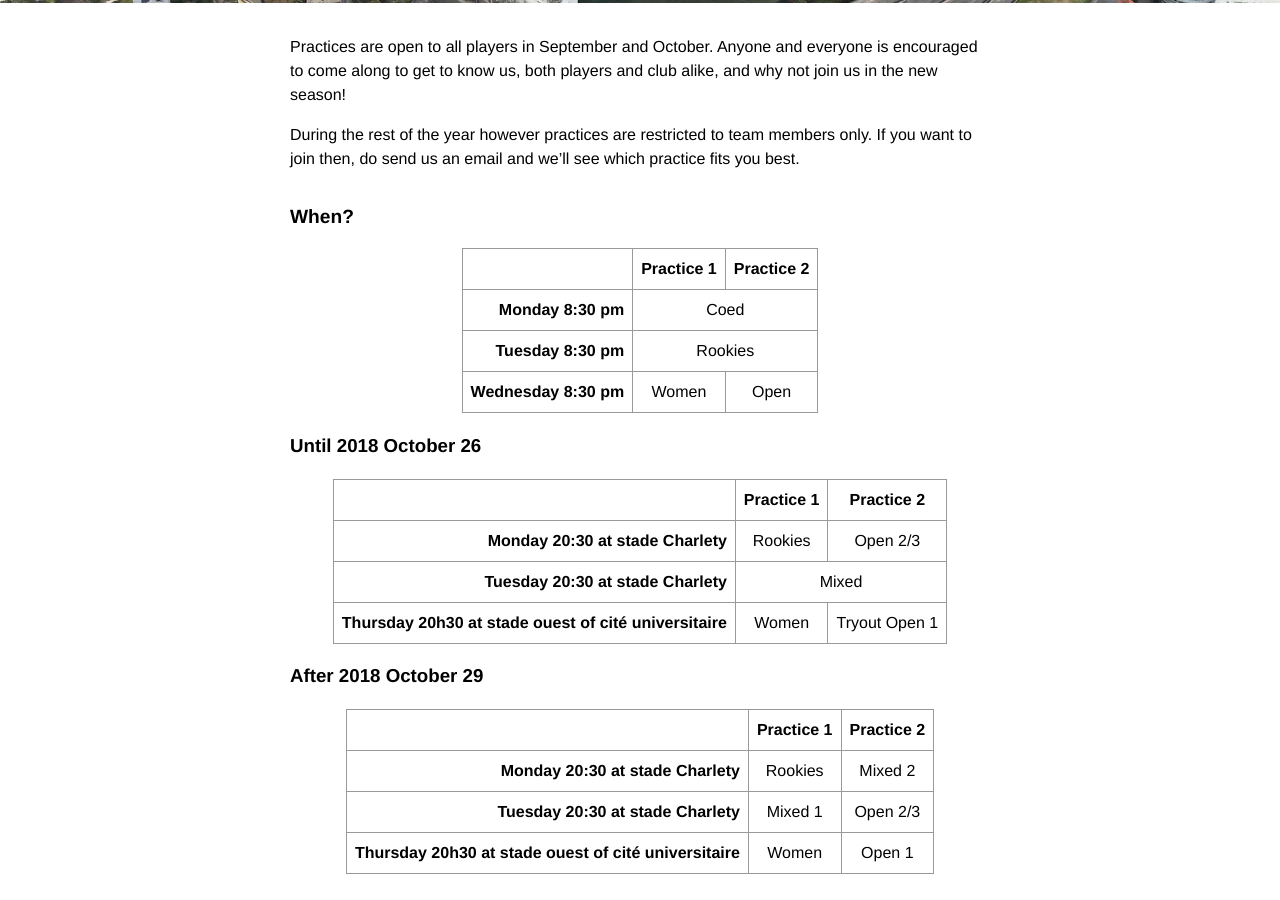
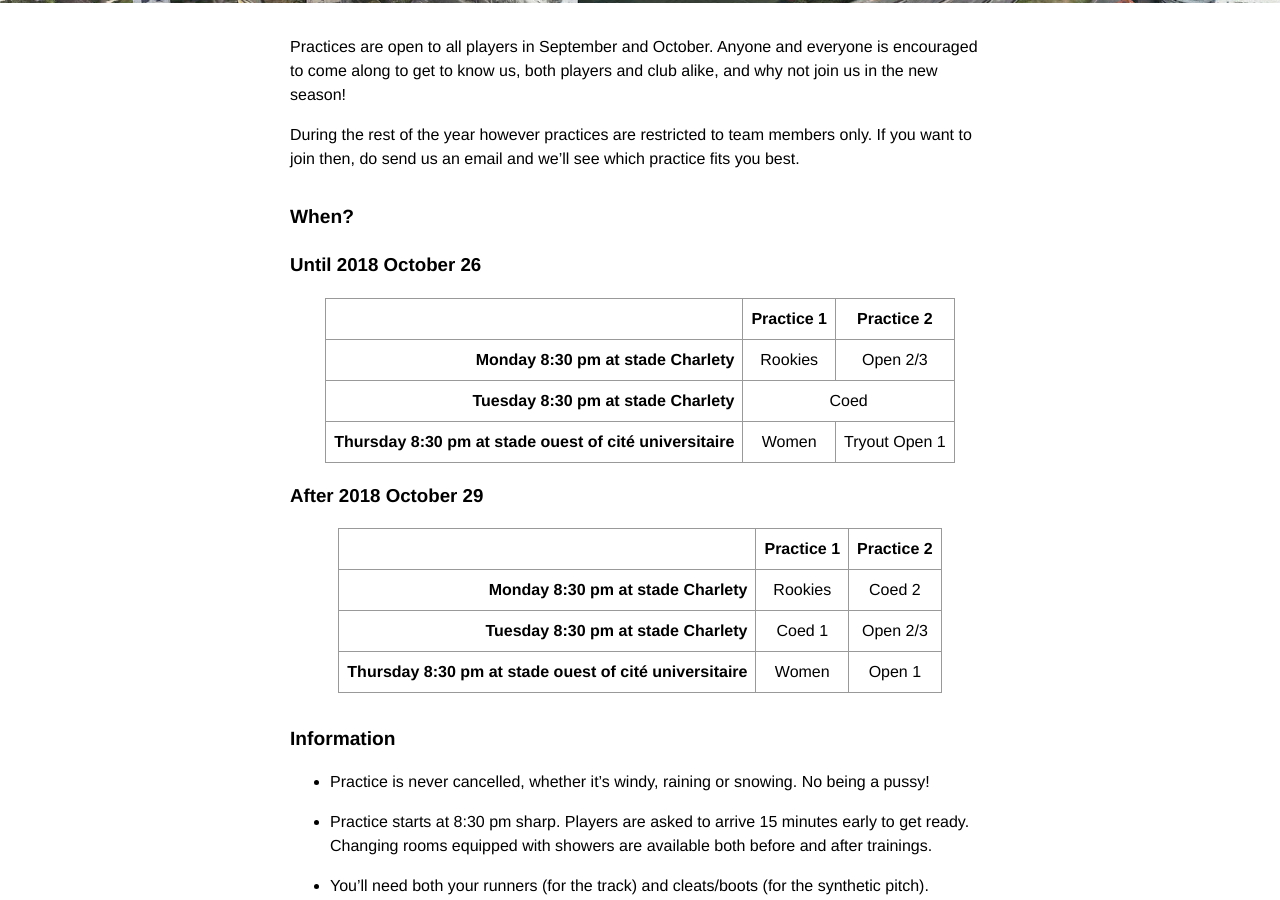
Before and after one commit to ahouhpuc/ahouhpuc.github.io, a Jekyll site: the page built from practices.markdown, in a window 1280 px wide and 900 px high, scrolled down 518 px. Built offline with Jekyll 4.4.1, drawn with Linux system fonts in a browser that asks for light colours.

Commit message:
modifs demandees par alice et papa

```diff
--- a/en.html
+++ b/en.html
@@ -13,6 +13,6 @@ cover:
 
 <p class="join-us"><a class="join-us" href="practices.html">Join us!</a></p>
 
-You can also like our <a href="https://www.facebook.com/ahouhpuc/">Facebook page</a> (mainly in french).
+You can also like our Facebook page (mainly in french):
 <br/>
 <div class="fb-like-box" data-href="https://www.facebook.com/ahouhpuc" data-colorscheme="light" data-show-faces="false" data-header="false" data-stream="false" data-show-border="false"></div>
--- a/fr.html
+++ b/fr.html
@@ -12,7 +12,7 @@ cover:
 
 <p class="join-us"><a class="join-us" href="entraînements.html">Rejoins-nous !</a></p>
 
-Tu peux également t'abonner à notre <a href="https://www.facebook.com/ahouhpuc/">page Facebook</a>
+Tu peux également t'abonner à notre page Facebook :
 <br/>
 <div class="fb-like-box" data-href="https://www.facebook.com/ahouhpuc" data-colorscheme="light" data-show-faces="false" data-header="false" data-stream="false" data-show-border="false"></div>
 
--- a/inscription.html
+++ b/inscription.html
@@ -36,7 +36,7 @@ description: Les inscriptions au Ah Ouh Puc sont ouvertes en début de saison en
 
 <h2>Procédure d'inscription</h2>
 
-<p>Remplis ce <a href="https://docs.google.com/forms/d/e/1FAIpQLSfHWBS4vwVyQj9FQSJvgxypfVa8uZWwI2TKVcXvI6l1U3SS9w/viewform?usp=sf_link">formulaire en ligne</a>.</p>
+<p>Remplis ce <a target="_blank" href="https://docs.google.com/forms/d/e/1FAIpQLSe7K4Zi6nkrGKY2V6JAXCZ0u37lcdg9FUtPoEjI5xN5jd0NkA/viewform?usp=sf_link">formulaire en ligne</a>.</p>
 <!--à envoyer par mail avec une photo au format JPEG à <span id="obf"><script>document.getElementById("obf").innerHTML="<n uers=\"znvygb:vafpevcgvba@nubhuchp.se\" >vafpevcgvba@nubhuchp.se</n>".replace(/[a-zA-Z]/g,function(c){return String.fromCharCode((c<="Z"?90:122)>=(c=c.charCodeAt(0)+13)?c:c-26);});document.body.appendChild(eo);</script></span>.</p>-->
 
 <p>Apporte à l'entraînement une enveloppe avec les documents suivants :</p>
--- a/practices.markdown
+++ b/practices.markdown
@@ -14,26 +14,6 @@ During the rest of the year however practices are restricted to team members onl
 
 ## When?
 
-<table>
-  <tr>
-    <td></td>
-    <td>Practice 1</td>
-    <td>Practice 2</td>
-  </tr>
-  <tr>
-    <td>Monday 8:30 pm</td>
-    <td colspan="2">Coed</td>
-  </tr>
-  <tr>
-    <td>Tuesday 8:30 pm</td>
-    <td colspan="2">Rookies</td>
-  </tr>
-  <tr>
-    <td>Wednesday 8:30 pm</td>
-    <td>Women</td>
-    <td>Open</td>
-  </tr>
-</table>
 
 ### Until 2018 October 26
 
@@ -44,16 +24,16 @@ During the rest of the year however practices are restricted to team members onl
     <td>Practice 2</td>
   </tr>
   <tr>
-    <td>Monday 20:30 at stade Charlety</td>
+    <td>Monday 8:30 pm at stade Charlety</td>
     <td>Rookies</td>
     <td>Open 2/3</td>
   </tr>
   <tr>
-    <td>Tuesday 20:30 at stade Charlety</td>
-    <td colspan="2">Mixed</td>
+    <td>Tuesday 8:30 pm at stade Charlety</td>
+    <td colspan="2">Coed</td>
   </tr>
   <tr>
-    <td>Thursday 20h30 at stade ouest of cité universitaire</td>
+    <td>Thursday 8:30 pm at stade ouest of cité universitaire</td>
     <td>Women</td>
     <td>Tryout Open 1</td>
   </tr>
@@ -68,17 +48,17 @@ During the rest of the year however practices are restricted to team members onl
     <td>Practice 2</td>
   </tr>
   <tr>
-    <td>Monday 20:30 at stade Charlety</td>
+    <td>Monday 8:30 pm at stade Charlety</td>
     <td>Rookies</td>
-    <td>Mixed 2</td>
+    <td>Coed 2</td>
   </tr>
   <tr>
-    <td>Tuesday 20:30 at stade Charlety</td>
-    <td>Mixed 1</td>
+    <td>Tuesday 8:30 pm at stade Charlety</td>
+    <td>Coed 1</td>
     <td>Open 2/3</td>
   </tr>
   <tr>
-    <td>Thursday 20h30 at stade ouest of cité universitaire</td>
+    <td>Thursday 8:30 pm at stade ouest of cité universitaire</td>
     <td>Women</td>
     <td>Open 1</td>
   </tr>
--- a/sign-up.html
+++ b/sign-up.html
@@ -37,7 +37,7 @@ description: Our Ah Ouh Puc Ultimate seasons extends from September 1 to August
 
 <h2>Sign-up procedure</h2>
 
-<p>Complete this <a href="https://docs.google.com/forms/d/e/1FAIpQLSfHWBS4vwVyQj9FQSJvgxypfVa8uZWwI2TKVcXvI6l1U3SS9w/viewform?usp=sf_link">online form</a>.</p>
+<p>Complete this <a target="_blank" href="https://docs.google.com/forms/d/e/1FAIpQLSe7K4Zi6nkrGKY2V6JAXCZ0u37lcdg9FUtPoEjI5xN5jd0NkA/viewform?usp=sf_link">online form</a>.</p>
 
 <p>Come to practice with the following documents in an enveloppe:</p>
 
```
Also changed, not shown: 1 other file.
